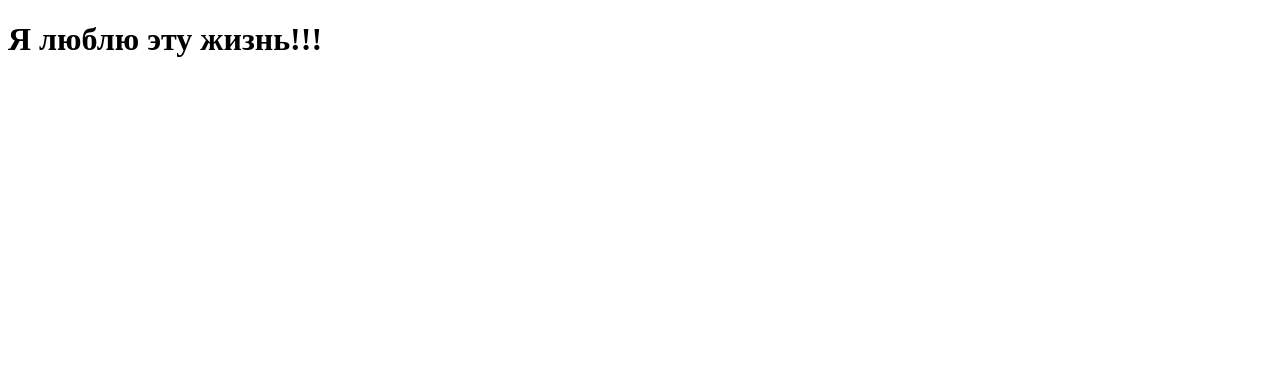
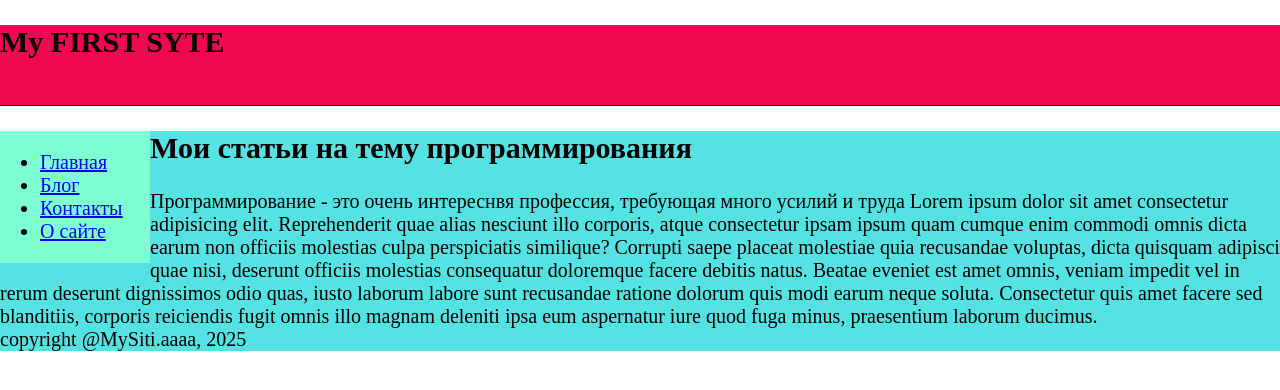
Before and after one commit to Fleytist/DDD, a plain HTML site: page index.html in a window 1280 px wide. Drawn offline with Linux system fonts and the light colour scheme.

Commit message:
first commit

```diff
--- a/index.html
+++ b/index.html
@@ -4,8 +4,27 @@
     <meta charset="UTF-8">
     <meta name="viewport" content="width=device-width, initial-scale=1.0">
     <title>Document</title>
+    <link rel="stylesheet" href="style.css">
 </head>
 <body>
-<div class="1">  <H1>Я люблю эту жизнь!!!</H1></div>
+    <div id="suchok"><h2>My FIRST SYTE</h2></div>
+    <div id="wrapper"><div id="menu">
+    <ul>
+        <li><a href="#">Главная</a></li>
+        <li><a href="#">Блог</a></li>
+        <li><a href="#">Контакты</a></li>
+        <li><a href="#">О сайте</a></li>
+    </ul>
+</div>
+<div id="main">
+    <h2>Мои статьи на тему программирования</h2>
+    <p>Программирование - это очень интереснвя профессия, требующая много усилий и труда Lorem ipsum dolor sit amet consectetur adipisicing elit. Reprehenderit quae alias nesciunt illo corporis, atque consectetur ipsam ipsum quam cumque enim commodi omnis dicta earum non officiis molestias culpa perspiciatis similique? Corrupti saepe placeat molestiae quia recusandae voluptas, dicta quisquam adipisci quae nisi, deserunt officiis molestias consequatur doloremque facere debitis natus. Beatae eveniet est amet omnis, veniam impedit vel in rerum deserunt dignissimos odio quas, iusto laborum labore sunt recusandae ratione dolorum quis modi earum neque soluta. Consectetur quis amet facere sed blanditiis, corporis reiciendis fugit omnis illo magnam deleniti ipsa eum aspernatur iure quod fuga minus, praesentium laborum ducimus.
+
+    </p>
+</div>
+<div class="footer">
+    <p>copyright @MySiti.aaaa, 2025</p>
+</div>
+</div>
 </body>
 </html>
--- a/style.css
+++ b/style.css
@@ -0,0 +1,31 @@
+
+#wrapper {
+    background-color: rgb(85, 226, 226);}
+body, h1, p{
+    margin: 0;
+    padding: 0;
+}
+body {
+    font-size: 20px;
+}
+#suchok {
+    background-color: #f1074e;
+    border-bottom:  1px solid black;
+    height: 80px;
+}
+#menu {
+    background-color: aquamarine;
+    float: left;
+    width: 150px;
+}
+
+main {
+    background-color: aliceblue;
+    border-left: 1px solid black;
+    margin-left: 150px;
+    padding: 10px;
+}
+#footer {
+    background-color: blue;
+    border-top: saddlebrown;
+}
```
